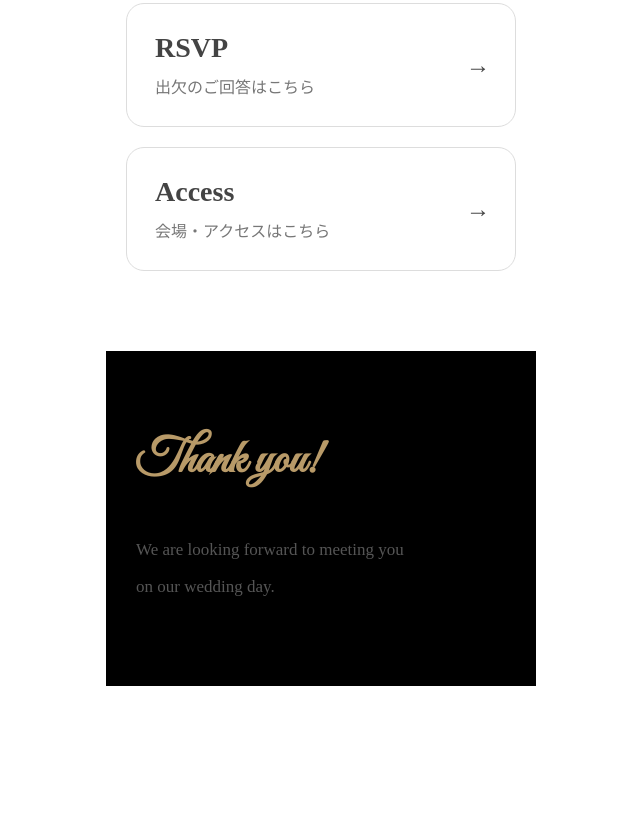
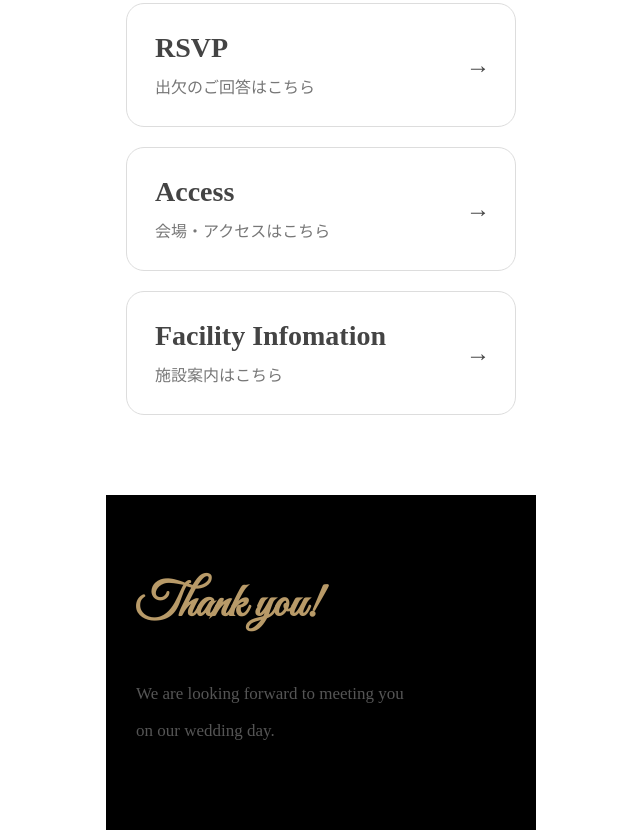
Before and after one commit to MarieNagae/WeddingInvite, a plain HTML site: page index.html in a window 1280 px wide. Shown: the part 2383-3213 px from the top of the page, without its empty margins (319-959 px from the left). Before the commit the page ends 3069 px from the top, so only its background shows below. Drawn offline with Linux system fonts and the light colour scheme.

Commit message:
button Up

```diff
--- a/index.html
+++ b/index.html
@@ -101,6 +101,13 @@
                     <p>会場・アクセスはこちら</p>
                     <span>→</span>
                 </a>
+
+
+                <a href="Access.html" class="menu-card">
+                    <h2>Facility Infomation</h2>
+                    <p>施設案内はこちら</p>
+                    <span>→</span>
+                </a>
             </section>
 
             <!--Thank　you！-->
```
